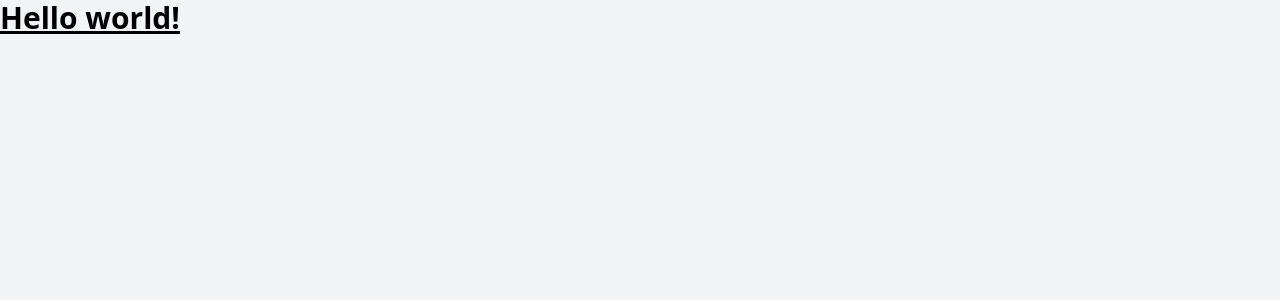
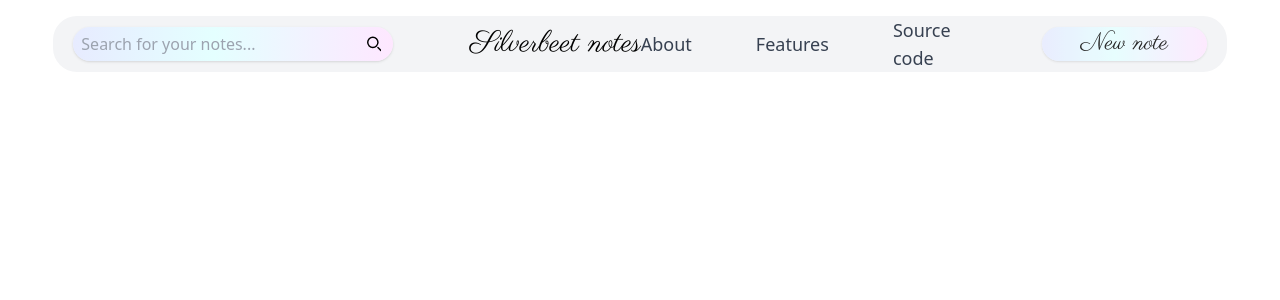
Before and after one commit to Sam-Hobson/silverbeet-note-taking, a SvelteKit app: page / in a window 1280 px wide. Shown: the top 300 px of the page. Built offline with nearby package versions, Linux system fonts and the light colour scheme.

Commit message:
Added navbar

```diff
--- a/src/routes/+page.svelte
+++ b/src/routes/+page.svelte
@@ -4,12 +4,75 @@
 </script>
 
 
-<h1 class="text-3xl font-bold underline">
-  Hello world!
-</h1>
+<nav class="h-14 w-full fixed top-4 flex flex-nowrap justify-center">
+    <span class="h-full w-11/12 rounded-3xl flex flex-row overflow-hidden bg-gray-100">
 
-<style lang="postcss">
-  :global(html) {
-    background-color: theme(colors.gray.100);
-  }
+        <span class="flex justify-start items-center w-full h-full">
+
+                <label for="voice-search" class="sr-only">Search</label>
+                <span class="flex relative left-5 w-80 h-3/5 rounded-3xl pearl-gradient shadow justify-center align-middle overflow-hidden">
+                    <input type="text" class="w-full h-full px-2 outline-none bg-transparent" placeholder="Search for your notes..." required>
+
+                    <svg class="w-4 h-full me-3" aria-hidden="true" xmlns="http://www.w3.org/2000/svg" fill="none" viewBox="0 0 20 20">
+                        <path stroke="currentColor" stroke-linecap="round" stroke-linejoin="round" stroke-width="2" d="m19 19-4-4m0-7A7 7 0 1 1 1 8a7 7 0 0 1 14 0Z"/>
+                    </svg>
+
+                </span>
+
+                <span class="w-5"></span>
+
+
+        </span>
+
+        <span class="flex justify-center items-center whitespace-nowrap w-auto h-full fancy-font text-3xl">
+        Silverbeet notes
+        </span>
+
+        <span class="flex justify-end items-center w-full h-full">
+
+            <span class="navbar-menu-option-right">
+                <a href="#target">
+                About
+                </a>
+            </span>
+
+            <span class="navbar-menu-option-right">
+                <a href="#target">
+                Features
+                </a>
+            </span>
+
+            <span class="navbar-menu-option-right">
+                <a href="#target">
+                Source code
+                </a>
+            </span>
+
+            <span class="w-5"></span>
+
+            <button class="relative right-5 w-48 h-3/5 rounded-3xl pearl-gradient shadow opacity-85 hover:opacity-100 transition-all fancy-font text-2xl">
+                New note
+            </button>
+
+        </span>
+
+    </span>
+</nav>
+
+
+<style>
+    @import url('https://fonts.googleapis.com/css2?family=Parisienne&display=swap');
+
+    .pearl-gradient {
+         background: rgb(231,235,255);
+         background: linear-gradient(90deg, rgba(231,235,255,1) 0%, rgba(228,255,255,1) 44%, rgba(254,231,255,1) 100%);
+         }
+
+    .fancy-font {
+        font-family: 'Parisienne', cursive;
+    }
+
+    .navbar-menu-option-right {
+        @apply pr-16 w-auto font-sans text-lg text-gray-700
+    }
 </style>
--- a/vite.config.ts
+++ b/vite.config.ts
@@ -2,5 +2,6 @@ import { sveltekit } from '@sveltejs/kit/vite';
 import { defineConfig } from 'vite';
 
 export default defineConfig({
-	plugins: [sveltekit()]
+	plugins: [sveltekit()],
+    resolve: { }
 });
```
